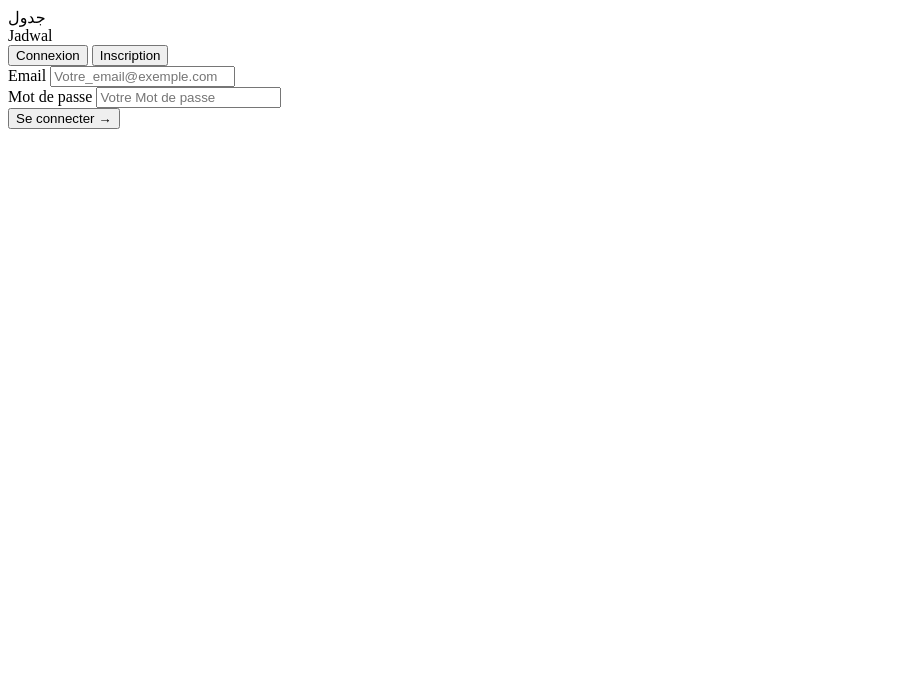
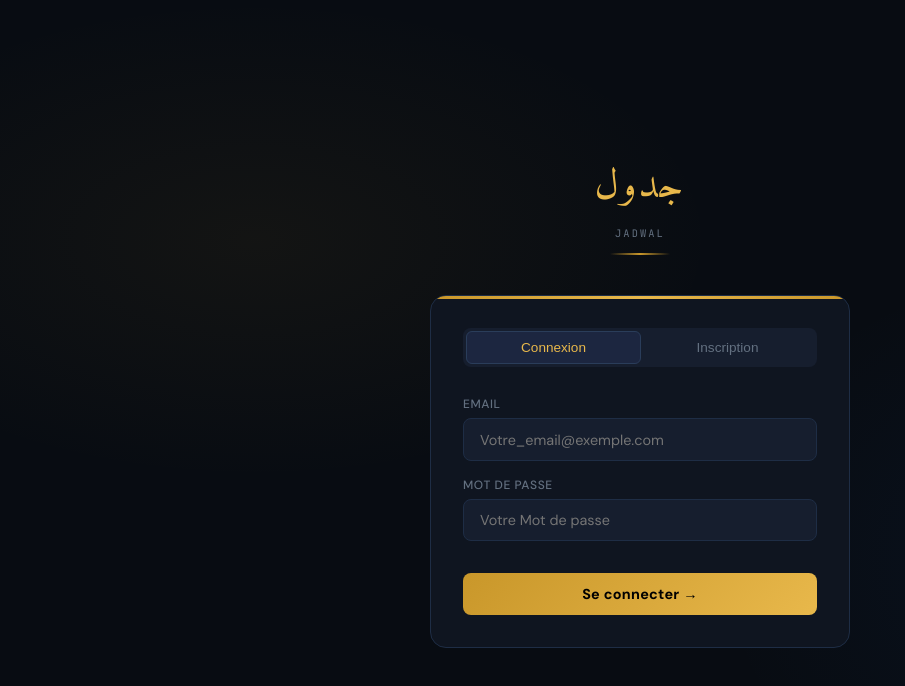
Before and after one commit to FechetahMakhlouf/Gestion-du-Temps, a plain HTML site: page index.html in a window 1280 px wide. Shown: the whole page, without its empty margins (0-905 px from the left). Drawn offline with Linux system fonts and the light colour scheme.

Commit message:
Add CSS styles for authentication page layout and design

```diff
--- /dev/null
+++ b/frontend/styles.css
@@ -0,0 +1,239 @@
+:root {
+    --bg: #080c12;
+    --surface: #0f1520;
+    --surface2: #161e2e;
+    --surface3: #1c2640;
+    --border: #1e2d45;
+    --border2: #2a3d5a;
+    --text: #e8f0f8;
+    --text-muted: #637080;
+    --text-dim: #3a4a5c;
+    --gold: #c9972a;
+    --gold-light: #e8b84b;
+    --gold-dim: rgba(201, 151, 42, 0.15);
+    --green: #2ea44f;
+    --green-light: #4cc76b;
+    --red: #da3633;
+    --red-light: #ff6b6b;
+    --blue: #1f6feb;
+    --blue-light: #58a6ff;
+    --radius: 10px;
+    --transition: 0.2s cubic-bezier(0.4, 0, 0.2, 1);
+}
+
+* {
+    margin: 0;
+    padding: 0;
+    box-sizing: border-box;
+}
+
+body {
+    font-family: 'DM Sans', sans-serif;
+    background: var(--bg);
+    color: var(--text);
+    min-height: 100vh;
+    overflow-x: hidden;
+}
+
+/* AUTH PAGES */
+#auth-page {
+    min-height: 100vh;
+    display: flex;
+    align-items: center;
+    justify-content: center;
+    background:
+        radial-gradient(ellipse 60% 50% at 20% 30%, rgba(201, 151, 42, 0.06) 0%, transparent 60%),
+        radial-gradient(ellipse 40% 60% at 80% 70%, rgba(31, 111, 235, 0.05) 0%, transparent 60%),
+        var(--bg);
+    padding: 2rem;
+}
+
+.auth-box {
+    width: 100%;
+    max-width: 420px;
+}
+
+.auth-logo {
+    text-align: center;
+    margin-bottom: 2.5rem;
+}
+
+.auth-logo .logo-title {
+    font-family: 'Amiri', serif;
+    font-size: 2.5rem;
+    color: var(--gold-light);
+    letter-spacing: 0.05em;
+}
+
+.auth-logo .logo-sub {
+    font-family: 'JetBrains Mono', monospace;
+    font-size: 0.65rem;
+    color: var(--text-muted);
+    letter-spacing: 0.2em;
+    text-transform: uppercase;
+    margin-top: 0.3rem;
+}
+
+.gold-line {
+    width: 60px;
+    height: 2px;
+    background: linear-gradient(90deg, transparent, var(--gold), transparent);
+    margin: 0.8rem auto;
+}
+
+.auth-card {
+    background: var(--surface);
+    border: 1px solid var(--border);
+    border-radius: 16px;
+    padding: 2rem;
+    position: relative;
+    overflow: hidden;
+}
+
+.auth-card::before {
+    content: '';
+    position: absolute;
+    top: 0;
+    left: 0;
+    right: 0;
+    height: 3px;
+    background: linear-gradient(90deg, var(--gold), var(--gold-light), var(--gold));
+}
+
+.auth-tabs {
+    display: flex;
+    gap: 0;
+    margin-bottom: 1.8rem;
+    background: var(--surface2);
+    border-radius: 8px;
+    padding: 3px;
+}
+
+.auth-tab {
+    flex: 1;
+    padding: 0.5rem;
+    text-align: center;
+    font-size: 0.85rem;
+    font-weight: 500;
+    cursor: pointer;
+    border-radius: 6px;
+    color: var(--text-muted);
+    transition: var(--transition);
+    border: none;
+    background: transparent;
+}
+
+.auth-tab.active {
+    background: var(--surface3);
+    color: var(--gold-light);
+    border: 1px solid var(--border2);
+}
+
+.auth-form {
+    display: flex;
+    flex-direction: column;
+    gap: 1rem;
+}
+
+.form-group {
+    display: flex;
+    flex-direction: column;
+    gap: 0.4rem;
+}
+
+.form-label {
+    font-size: 0.75rem;
+    font-weight: 500;
+    color: var(--text-muted);
+    letter-spacing: 0.05em;
+    text-transform: uppercase;
+}
+
+.form-input {
+    background: var(--surface2);
+    border: 1px solid var(--border);
+    border-radius: 8px;
+    padding: 0.7rem 1rem;
+    font-size: 0.9rem;
+    color: var(--text);
+    font-family: 'DM Sans', sans-serif;
+    outline: none;
+    transition: var(--transition);
+}
+
+.form-input:focus {
+    border-color: var(--gold);
+    background: var(--surface3);
+}
+
+.btn-primary {
+    background: linear-gradient(135deg, var(--gold), var(--gold-light));
+    color: #000;
+    border: none;
+    border-radius: 8px;
+    padding: 0.75rem 1.5rem;
+    font-size: 0.9rem;
+    font-weight: 700;
+    font-family: 'DM Sans', sans-serif;
+    cursor: pointer;
+    transition: var(--transition);
+    letter-spacing: 0.02em;
+}
+
+.btn-primary:hover {
+    transform: translateY(-1px);
+    box-shadow: 0 6px 20px rgba(201, 151, 42, 0.3);
+}
+
+.btn-secondary {
+    background: var(--surface2);
+    color: var(--text);
+    border: 1px solid var(--border2);
+    border-radius: 8px;
+    padding: 0.65rem 1.2rem;
+    font-size: 0.85rem;
+    font-weight: 500;
+    font-family: 'DM Sans', sans-serif;
+    cursor: pointer;
+    transition: var(--transition);
+}
+
+.btn-secondary:hover {
+    border-color: var(--gold);
+    color: var(--gold-light);
+}
+
+.btn-danger {
+    background: rgba(218, 54, 51, 0.15);
+    color: var(--red-light);
+    border: 1px solid rgba(218, 54, 51, 0.3);
+    border-radius: 6px;
+    padding: 0.4rem 0.8rem;
+    font-size: 0.78rem;
+    font-family: 'DM Sans', sans-serif;
+    cursor: pointer;
+    transition: var(--transition);
+}
+
+.btn-danger:hover {
+    background: rgba(218, 54, 51, 0.25);
+}
+
+.auth-msg {
+    font-size: 0.8rem;
+    padding: 0.5rem 0.8rem;
+    border-radius: 6px;
+    margin-top: 0.5rem;
+}
+
+.auth-msg.error {
+    background: rgba(218, 54, 51, 0.15);
+    color: var(--red-light);
+    border: 1px solid rgba(218, 54, 51, 0.3);
+}
+
+.auth-msg.success {
+    background: rgba(46, 164, 79, 0.15);
+    color: var(--green-light);
+    border: 1px solid rgba(46, 164, 79, 0.3);
+}
--- a/index.html
+++ b/index.html
@@ -8,6 +8,7 @@
     <link
         href="https://fonts.googleapis.com/css2?family=Amiri:wght@400;700&family=DM+Sans:ital,wght@0,300;0,400;0,500;0,600;0,700;1,400&family=JetBrains+Mono:wght@400;500;600&display=swap"
         rel="stylesheet">
+    <link rel="stylesheet" href="frontend/styles.css">
 </head>
 
 <body>
```
